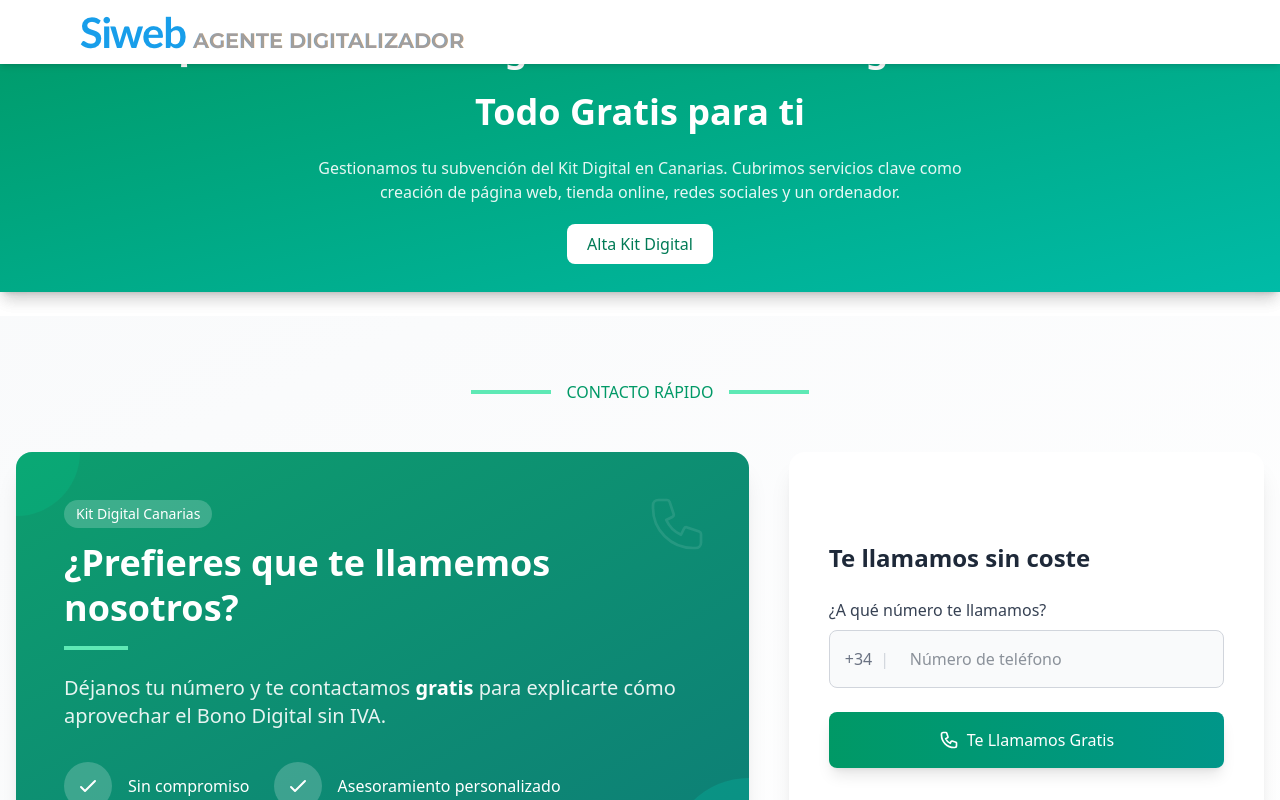
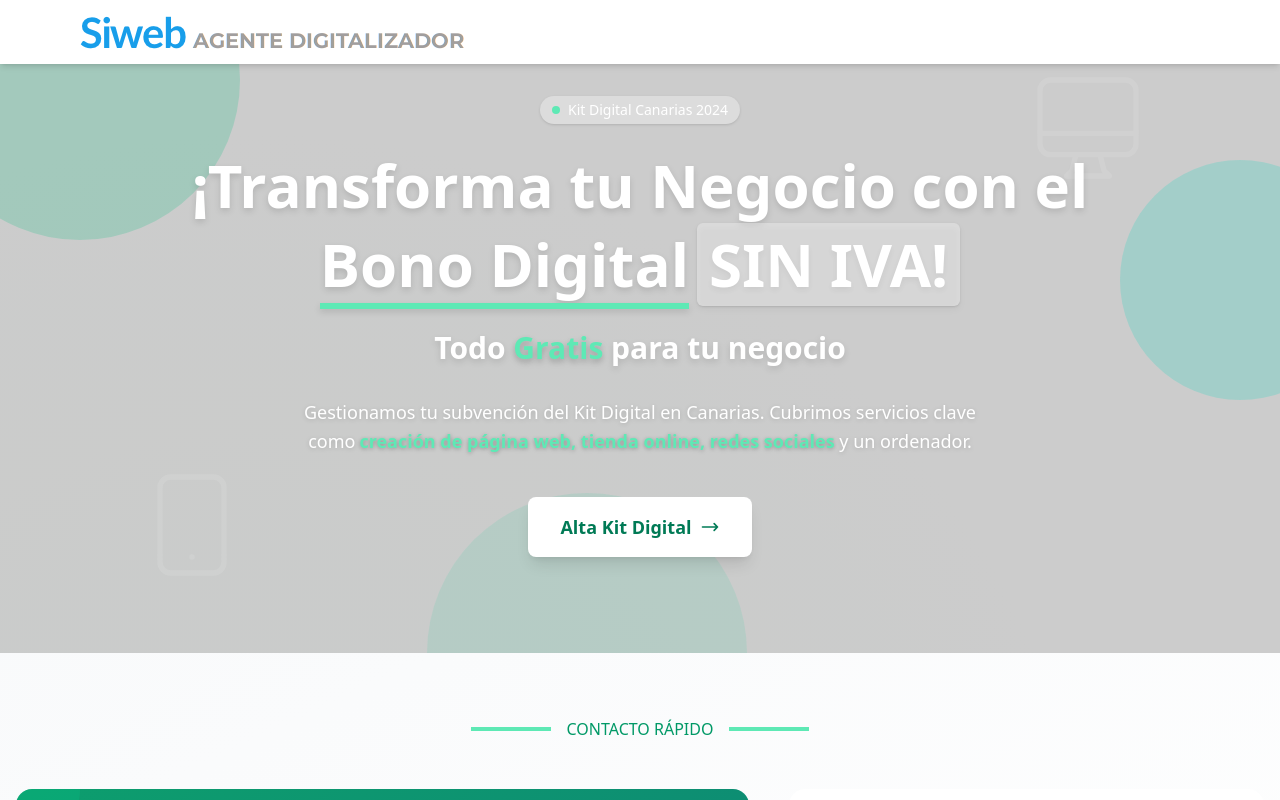
Before and after one commit to JorgeAlleresSiWeb/SiWebCanariasSticky, a React (Vite) app: page / in a window 1280 px wide. Shown: the top 800 px of the page. Built offline with nearby package versions, Linux system fonts and the light colour scheme.

Commit message:
Cambio en el header los estilos y mejoro la interfaz añadiendo componetes visuales

```diff
--- a/src/components/Header.tsx
+++ b/src/components/Header.tsx
@@ -1,4 +1,21 @@
+import { useEffect, useRef } from 'react';
+
 function Header() {
+  const headerRef = useRef<HTMLDivElement>(null);
+
+  useEffect(() => {
+    const handleScroll = () => {
+      if (headerRef.current) {
+        const scrollY = window.scrollY;
+        // Efecto parallax sutil en el fondo
+        headerRef.current.style.backgroundPositionY = `${scrollY * 0.5}px`;
+      }
+    };
+
+    window.addEventListener('scroll', handleScroll);
+    return () => window.removeEventListener('scroll', handleScroll);
+  }, []);
+
   const handleClick = () => {
     document.getElementById('contact-form')?.scrollIntoView({
       behavior: 'smooth',
@@ -7,23 +24,83 @@ function Header() {
   }
 
   return (
-    <header className="bg-gradient-to-br from-emerald-600 to-teal-500 shadow-lg mt-0 mb-6">
-      <div className="max-w-8xl mx-auto px-5 py-5 text-center shadow-lg">
-        <h1 className="text-2xl md:text-3xl lg:text-4xl font-bold text-white mb-2 p-2">
-          ¡Transforma tu Negocio con el Bono Digital SIN IVA!
+    <header
+      ref={headerRef}
+      className="relative bg-gradient-to-br from-emerald-800 to-teal-700 overflow-hidden"
+      style={{
+        backgroundImage: `radial-gradient(circle at 20% 150%, rgba(236, 253, 245, 0.15) 30%, transparent 60%)`,
+        backgroundSize: '100% 100%'
+      }}
+    >
+      {/* Overlay para mejorar legibilidad del texto */}
+      <div className="absolute inset-0 bg-black/20 z-0"></div>
+
+      {/* Formas decorativas */}
+      <div className="absolute top-0 left-0 w-full h-full overflow-hidden pointer-events-none z-0">
+        <div className="absolute -top-20 -left-20 w-80 h-80 bg-emerald-500 opacity-20 rounded-full"></div>
+        <div className="absolute top-40 -right-20 w-60 h-60 bg-teal-400 opacity-20 rounded-full"></div>
+        <div className="absolute -bottom-40 left-1/3 w-80 h-80 bg-emerald-400 opacity-10 rounded-full"></div>
+
+        {/* Elementos gráficos que representan dispositivos/servicios digitales */}
+        <div className="absolute top-16 right-[10%] opacity-10 hidden lg:block">
+          <svg xmlns="http://www.w3.org/2000/svg" className="h-32 w-32 text-white" fill="none" viewBox="0 0 24 24" stroke="currentColor">
+            <path strokeLinecap="round" strokeLinejoin="round" strokeWidth={1} d="M9.75 17L9 20l-1 1h8l-1-1-.75-3M3 13h18M5 17h14a2 2 0 002-2V5a2 2 0 00-2-2H5a2 2 0 00-2 2v10a2 2 0 002 2z" />
+          </svg>
+        </div>
+        <div className="absolute bottom-16 left-[10%] opacity-10 hidden lg:block">
+          <svg xmlns="http://www.w3.org/2000/svg" className="h-32 w-32 text-white" fill="none" viewBox="0 0 24 24" stroke="currentColor">
+            <path strokeLinecap="round" strokeLinejoin="round" strokeWidth={1} d="M12 18h.01M8 21h8a2 2 0 002-2V5a2 2 0 00-2-2H8a2 2 0 00-2 2v14a2 2 0 002 2z" />
+          </svg>
+        </div>
+      </div>
+
+      <div className="relative max-w-7xl mx-auto px-4 sm:px-6 lg:px-8 py-16 sm:py-20 lg:py-24 z-10">
+        <div className="text-center">
+          {/* Badge */}
+          <div className="inline-block mb-6">
+            <span className="inline-flex items-center px-3 py-1 rounded-full text-sm font-medium bg-white/30 text-white shadow-sm">
+              <span className="inline-block w-2 h-2 rounded-full bg-emerald-300 mr-2"></span>
+              Kit Digital Canarias 2024
+            </span>
+          </div>
+
+          {/* Título con highlight */}
+          <h1 className="text-3xl sm:text-4xl lg:text-5xl xl:text-6xl font-extrabold text-white leading-tight mb-6 drop-shadow-md">
+            ¡Transforma tu Negocio con el <br className="hidden md:block" />
+            <span className="relative">
+              <span className="inline-block">
+                Bono Digital
+                <span className="absolute -bottom-1 left-0 w-full h-1.5 bg-emerald-300"></span>
+              </span>
+            </span>
+            <br className="block md:hidden" />
+            <span className="bg-white/30 px-3 py-1 rounded-md inline-block mt-2 md:ml-2 md:mt-0 shadow-sm whitespace-nowrap">SIN IVA!</span>
           </h1>
-        <h1 className="text-2xl md:text-3xl lg:text-4xl font-bold text-white mb-3 p-2">
-          Todo Gratis para ti
-        </h1>
-        <p className="text-white/90 text-base mb-4 max-w-2xl mx-auto p-1">
-          Gestionamos tu subvención del Kit Digital en Canarias. Cubrimos servicios clave como creación de página web, tienda online, redes sociales y un ordenador.
+
+          {/* Subtítulo con diseño destacado */}
+          <h2 className="text-2xl sm:text-3xl font-bold text-white mb-8 drop-shadow-md">
+            Todo <span className="text-emerald-300 drop-shadow-md">Gratis</span> para tu negocio
+          </h2>
+
+          {/* Descripción con mejor formato */}
+          <p className="text-white text-lg max-w-3xl mx-auto mb-10 leading-relaxed drop-shadow-sm font-medium">
+            Gestionamos tu subvención del Kit Digital en Canarias. Cubrimos servicios clave como
+            <span className="text-emerald-300 font-semibold ml-1 drop-shadow-sm">creación de página web, tienda online, redes sociales</span> y un ordenador.
           </p>
+
+          {/* Contenedor de botones */}
+          <div className="flex flex-col sm:flex-row gap-4 justify-center">
             <button
               onClick={handleClick}
-          className="bg-white text-emerald-700 py-2 px-5 rounded-lg hover:bg-emerald-50 transform hover:scale-105 duration-300 ease-in-out font-medium mb-2"
+              className="group bg-white text-emerald-700 py-4 px-8 rounded-lg shadow-lg hover:shadow-xl transform transition-all duration-300 hover:-translate-y-1 font-semibold text-lg flex items-center justify-center"
             >
-          Alta Kit Digital
+              <span>Alta Kit Digital</span>
+              <svg xmlns="http://www.w3.org/2000/svg" className="h-5 w-5 ml-2 transition-transform duration-300 group-hover:translate-x-1" fill="none" viewBox="0 0 24 24" stroke="currentColor">
+                <path strokeLinecap="round" strokeLinejoin="round" strokeWidth={2} d="M17 8l4 4m0 0l-4 4m4-4H3" />
+              </svg>
             </button>
+          </div>
+        </div>
       </div>
     </header>
   );
```
Lines whose indentation alone changed are shown as unchanged.
